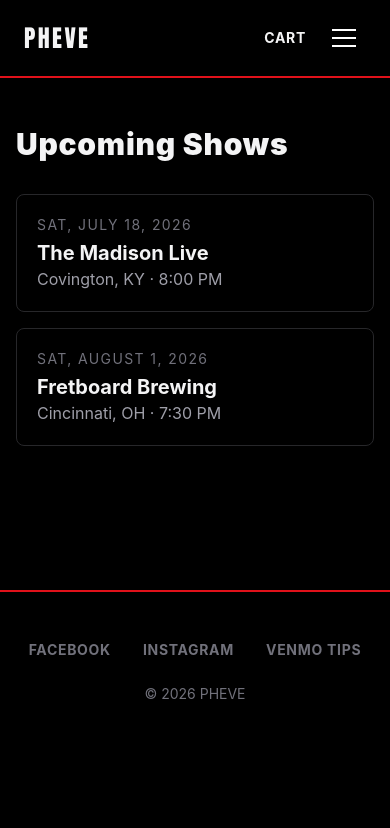
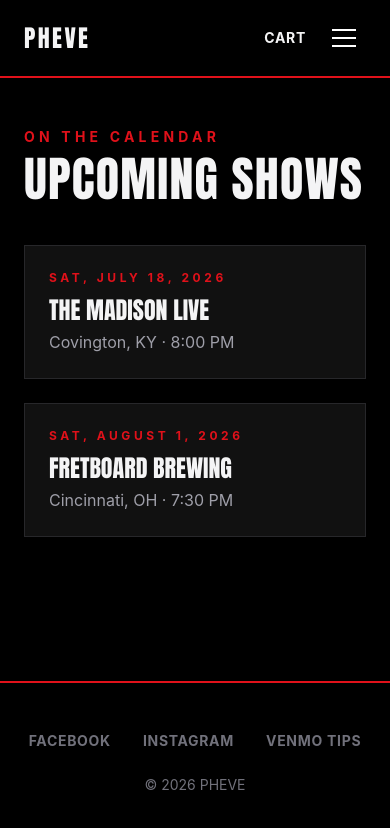
Before and after one commit to plachmann/pheve, a Next.js app: page /shows in a window 390 px wide. Shown: the top 828 px of the page. Built offline with nearby package versions, Linux system fonts and the light colour scheme.

Commit message:
Move shows list to responsive card grid in wide shell

```diff
--- a/src/app/shows/page.tsx
+++ b/src/app/shows/page.tsx
@@ -1,30 +1,26 @@
 import type { Metadata } from "next";
+import { PageHeading } from "@/components/page-heading";
 import { loadEvents, upcomingEvents, type BandEvent } from "@/lib/content";
+import { formatEventDate } from "@/lib/dates";
 
 export const revalidate = 3600;
 
 export const metadata: Metadata = { title: "Shows — PHEVE" };
 
-function formatDate(date: string): string {
-  return new Date(`${date}T12:00:00`).toLocaleDateString("en-US", {
-    weekday: "short",
-    month: "long",
-    day: "numeric",
-    year: "numeric",
-  });
-}
-
 function EventCard({ event }: { event: BandEvent }) {
   return (
-    <li className="rounded-lg border border-zinc-800 p-5">
-      <p className="text-sm uppercase tracking-widest text-zinc-500">{formatDate(event.date)}</p>
-      <p className="mt-1 text-xl font-bold">{event.venue}</p>
-      <p className="text-zinc-400">
+    <li className="border border-zinc-800 bg-[#111] p-6">
+      <p className="eyebrow text-xs">{formatEventDate(event.date)}</p>
+      <p className="mt-2 font-display text-2xl uppercase">{event.venue}</p>
+      <p className="mt-1 text-zinc-400">
         {event.city} · {event.time}
       </p>
       {event.link ? (
-        <a href={event.link} className="mt-2 inline-block text-sm underline hover:text-white">
-          Venue info
+        <a
+          href={event.link}
+          className="mt-3 inline-block text-sm font-bold uppercase tracking-wider text-pheve-red hover:text-white"
+        >
+          Venue info →
         </a>
       ) : null}
     </li>
@@ -35,14 +31,14 @@ export default function ShowsPage() {
   const events = upcomingEvents(loadEvents(), new Date());
 
   return (
-    <main className="mx-auto max-w-3xl px-4 py-12">
-      <h1 className="text-3xl font-black tracking-wide">Upcoming Shows</h1>
+    <main className="shell py-12 md:py-16">
+      <PageHeading eyebrow="On the calendar" title="Upcoming shows" />
       {events.length === 0 ? (
         <p className="mt-8 text-zinc-500">
           Nothing on the calendar right now. Follow us on socials — new dates land there first.
         </p>
       ) : (
-        <ul className="mt-8 space-y-4">
+        <ul className="mt-10 grid gap-6 md:grid-cols-2 lg:grid-cols-3">
           {events.map((event) => (
             <EventCard key={`${event.date}-${event.venue}`} event={event} />
           ))}
```
